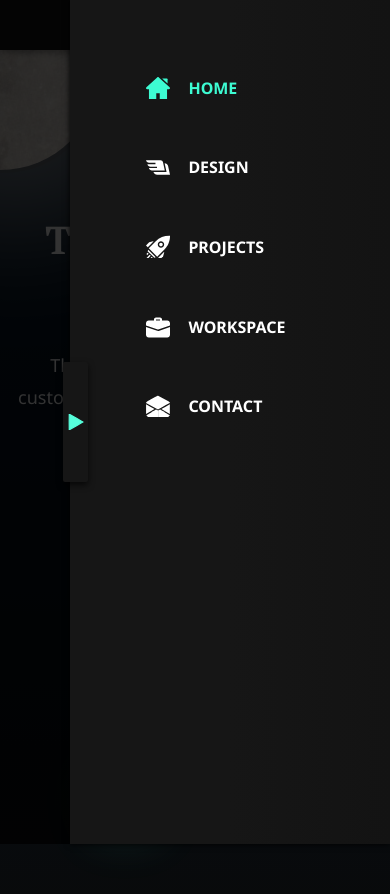
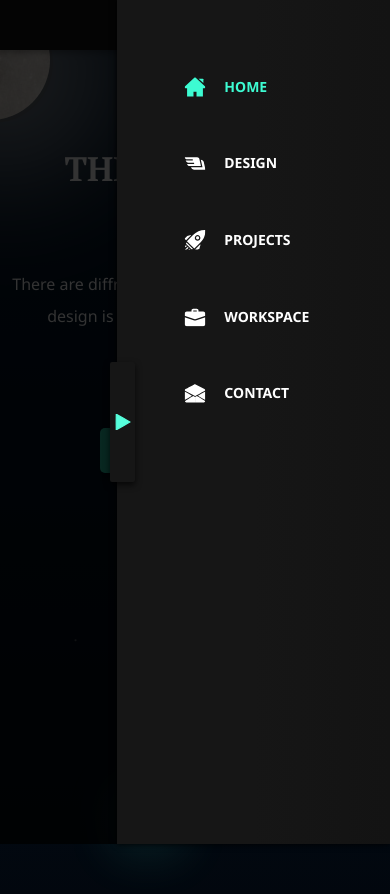
Before and after one commit to Elementarc/Portfolio, a React (Create React App) app: page /home in a window 390 px wide. Both pictures are taken after a click on the element 361 px from the left and 28 px from the top of the page. Shown: the top 894 px of the page. Built offline with nearby package versions, Linux system fonts and the light colour scheme.

Commit message:
Improvements to handy design and also removed selectIcon component plus added new backgroundGradient Design

```diff
--- a/src/app.scss
+++ b/src/app.scss
@@ -11,7 +11,7 @@ body{
     margin: 0 auto;
     overflow: hidden;
     background: rgb(0, 23, 46);
-    background: linear-gradient(180deg, rgba(0, 23, 46, 1) 0%, rgba(9, 9, 9, 1) 100%);
+    background: linear-gradient(180deg, rgba(0, 23, 46, 1) 0%, rgb(2, 6, 12) 100%);
 }
 @media (max-width: 900px){
     .App{
--- a/src/components/HomepageContent.tsx
+++ b/src/components/HomepageContent.tsx
@@ -1,6 +1,7 @@
 //components
 import React from 'react';
 import {motion} from "framer-motion"
+import ScrollDown from "./ScrollDown"
 //css
 import "./styleSheets/homeContent.scss"
 //Toggles Animation for hovering over GetStarted button.
@@ -31,10 +32,11 @@ const HomepageContent = (props: any) => {
                 </motion.div>
                 <motion.div transition={{duration: 0.8, delay: 1.3}} animate={{opacity: 1}} initial={{opacity: 0}} >
                 <button onMouseEnter={hoverButton} onMouseLeave={hoverButton} id="getStartedButton">
-                        <div>GET STARTED</div>
-                        <div id="buttonStyleBox" className="buttonStyleBox"></div>
-                    </button>
+                    <div>GET STARTED</div>
+                    <div id="buttonStyleBox" className="buttonStyleBox"></div>
+                </button>
                 </motion.div>
+                <ScrollDown/>
             </div>
         </motion.div>
     );
--- a/src/components/Moon.tsx
+++ b/src/components/Moon.tsx
@@ -19,9 +19,9 @@ const Moon = (props: any) => {
             opacity: 1,
         },
         out: {
-            transition: {duration: 0.2},
+            transition: {duration: 0.5},
             opacity: 0,
-            y: -500,
+            y: 0,
         },
     });
 
@@ -42,9 +42,9 @@ const Moon = (props: any) => {
                     opacity: 1,
                 },
                 out: {
-                    transition: {duration: 0.2},
+                    transition: {duration: 0.5},
                     opacity: 0,
-                    y: -500,
+                    y: 0,
                 },
             });
         }
@@ -62,9 +62,9 @@ const Moon = (props: any) => {
                     opacity: 1,
                 },
                 out: {
-                    transition: {duration: 0.2},
+                    transition: {duration: 0.5},
                     opacity: 0,
-                    y: -500,
+                    y: 0,
                 },
             });
         }
@@ -82,9 +82,9 @@ const Moon = (props: any) => {
                     opacity: 1,
                 },
                 out: {
-                    transition: {duration: 0.2},
+                    transition: {duration: 0.5},
                     opacity: 0,
-                    y: -500,
+                    y: 0,
                 },
             });
         }
@@ -112,7 +112,7 @@ const Moon = (props: any) => {
     },[location]);
 
     return (
-        <motion.div animate="in" exit="out" initial="initial" variants={AnimationProps} id="moon" className="moonContainer">
+        <motion.div animate="in" exit="out" initial="initial" variants={AnimationProps} id="moon"  className="moonContainer">
             <div className="moonLight"></div>
             <div className="moonLightV2"></div>
         </motion.div>
--- a/src/components/Nav.tsx
+++ b/src/components/Nav.tsx
@@ -3,8 +3,15 @@ import React, {useEffect} from "react"
 import {Link} from "react-router-dom"
 import {useLocation} from "react-router-dom"
 
+//icons
+import {ReactComponent as HomeIcon} from "../assets/icons/HomeIcon.svg"
+import {ReactComponent as DesignIcon} from "../assets/icons/DesignIcon.svg"
+import {ReactComponent as WorkIcon} from "../assets/icons/WorkIcon.svg"
+import {ReactComponent as ContactIcon} from "../assets/icons/ContactIcon.svg"
+import {ReactComponent as NavCloseIcon} from "../assets/icons/NavCloseIcon.svg"
+import {ReactComponent as ProjectsIcon} from "../assets/icons/ProjectIcon.svg"
+import {ReactComponent as MenuIcon} from "../assets/icons/MenuIcon.svg"
 //Import components
-import SelectIcon from "./SelectIcon" //SelectIcon has icon prop that takes the name of the svg. It needs to get imported to the selectIcon component
 import {motion} from "framer-motion"
 //CSS
 import "./styleSheets/nav.scss"
@@ -146,6 +153,7 @@ var interfaceAnimation = {
         opacity: 0,
     },
 }
+//COMPONENT
 const Nav = (props: any) => {
     var url = useLocation().pathname
     //componentDidMount to give navItem the right class at the beginning of pageload
@@ -157,42 +165,42 @@ const Nav = (props: any) => {
     return(
         <motion.div animate="in" exit="out" initial="initial" variants={interfaceAnimation} id="NavigationContainer" className="NavigationContainer">
             <div onClick={toggleNav} className="navOpenIcon">
-                <SelectIcon icon="MenuIcon"></SelectIcon>
+                <MenuIcon/>
             </div>
             <div onClick={toggleNav} id="navigationBlur" className="navigationBlur"></div>
             <div id="navigation" className="navigation">
                     <ul>
                         <Link className="linkHome" id="navHome" to="/home" onClick={toggleNav}>
                                 <div className="navbarListIconContainer">
-                                    <SelectIcon icon="HomeIcon"/>
+                                    <HomeIcon/>
                                 </div>
                                 HOME
                         </Link>
 
                         <Link className="linkDesign" id="navDesign" to="/design" onClick={toggleNav}>
                                 <div className="navbarListIconContainer">
-                                    <SelectIcon icon="DesignIcon"/>
+                                    <DesignIcon/>
                                 </div>
                                 DESIGN
                         </Link>
 
                         <Link className="linkProjects" id="navProjects" to="/projects" onClick={toggleNav}>
                                 <div className="navbarListIconContainer">
-                                    <SelectIcon icon="ProjectsIcon"/>
+                                    <ProjectsIcon/>
                                 </div>
                                 PROJECTS
                         </Link>
 
                         <Link className="linkWorkspace" id="navWorkspace" to="/workspace" onClick={toggleNav}>
                                 <div className="navbarListIconContainer">
-                                    <SelectIcon icon="WorkIcon"/>
+                                    <WorkIcon/>
                                 </div>
                                 WORKSPACE
                         </Link>
 
                         <Link className="linkContact" id="navContact" to="/contact" onClick={toggleNav}>
                                 <div className="navbarListIconContainer">
-                                    <SelectIcon icon="ContactIcon"/>
+                                    <ContactIcon/>
                                 </div>
                                 CONTACT
                         </Link>
@@ -200,7 +208,7 @@ const Nav = (props: any) => {
 
                     <button onClick={toggleNav} className="navCloseButton">
                         <div className="navCloseIcon">
-                            <SelectIcon icon="NavCloseIcon"/>
+                            <NavCloseIcon/>
                         </div>
                     </button>
                 </div>
--- a/src/components/ScrollDown.tsx
+++ b/src/components/ScrollDown.tsx
@@ -1,13 +1,31 @@
-import React from 'react';
+import React, {useEffect} from 'react';
+import {motion} from "framer-motion"
 import "./styleSheets/scrollDown.scss"
-import SelectIcon from "./SelectIcon"
 
+//icons
+import {ReactComponent as ScrollDownIcon} from "../assets/icons/DownArrowIcon.svg"
 
+//Props for animation
+var interfaceAnimation = {
+    initial: {
+        opacity: 0,
+    },
+    in: {
+        transition: {delay: 2, duration: 1},
+        opacity: 1,
+    },
+    out: {
+        transition: {duration: 0.2},
+        opacity: 0,
+    },
+}
 const ScrollDown = () => {
-    function scrolldownContainer(scrollY: number) {
+    function scrolldownContainer() {
         var getScrolldownContainer = document.getElementById("ScrolldownContainer") as HTMLDivElement
+        var scrollY: number = window.scrollY
 
         if(scrollY > 1){
+            getScrolldownContainer.style.transition = "0.2s ease-in-out"
             getScrolldownContainer.style.opacity = "0"
         }
         else{
@@ -15,17 +33,17 @@ const ScrollDown = () => {
         }
     }
 
-
-    window.addEventListener("scroll", () =>{
-        var scrollY: number = window.scrollY
-
-        scrolldownContainer(scrollY)
-    })
+    useEffect(() => {
+        window.addEventListener("scroll", scrolldownContainer)
+        return () => {
+            window.removeEventListener("scroll", scrolldownContainer)
+        };
+    }, []);
 
     return (
-        <div id="ScrolldownContainer" className="ScrolldownContainer">
-            <SelectIcon icon="DownArrowIcon"></SelectIcon>
-        </div>
+        <motion.div initial="initial" exit="out" animate="in" variants={interfaceAnimation} id="ScrolldownContainer" className="ScrolldownContainer">
+            <ScrollDownIcon/>
+        </motion.div>
     );
 }
 
--- a/src/components/SelectIcon.tsx
+++ /dev/null
@@ -1,31 +0,0 @@
-import React from "react"
-import {ReactComponent as HomeIcon} from "../assets/icons/HomeIcon.svg"
-import {ReactComponent as DesignIcon} from "../assets/icons/DesignIcon.svg"
-import {ReactComponent as WorkIcon} from "../assets/icons/WorkIcon.svg"
-import {ReactComponent as ContactIcon} from "../assets/icons/ContactIcon.svg"
-import {ReactComponent as NavCloseIcon} from "../assets/icons/NavCloseIcon.svg"
-import {ReactComponent as ProjectsIcon} from "../assets/icons/ProjectIcon.svg"
-import {ReactComponent as MenuIcon} from "../assets/icons/MenuIcon.svg"
-import {ReactComponent as DownArrowIcon} from "../assets/icons/DownArrowIcon.svg"
-//Import component
-
-const SelectIcon = (props: any) =>{ //props: icon="HomeIcon" Property always has to be called like the icon file name.
-
-   var icons: any = {
-      "HomeIcon": <HomeIcon/>,
-      "DesignIcon": <DesignIcon/>,
-      "WorkIcon": <WorkIcon/>,
-      "ContactIcon": <ContactIcon/>,
-      "NavCloseIcon": <NavCloseIcon/>,
-      "ProjectsIcon": <ProjectsIcon/>,
-      "MenuIcon": <MenuIcon/>,
-      "DownArrowIcon": <DownArrowIcon/>,
-   }
-
-
-   return (
-      icons[props.icon]
-   )
-}
-
-export default SelectIcon
--- a/src/components/styleSheets/homeContent.scss
+++ b/src/components/styleSheets/homeContent.scss
@@ -145,7 +145,7 @@
     .homeContent {
         display: flex;
         margin-top: 0;
-        margin-top: 7rem;
+        margin-top: 3rem;
         flex-direction: column;
         align-items: center;
         color: white;
@@ -163,20 +163,20 @@
                 display: block;
                 text-align: center;
                 font-family: "PT Serif";
-                font-size: 20px;
+                font-size: 18px;
                 margin: 5rem 0 0rem 0rem;
             }
             h2{
                 display: block;
                 text-align: center;
                 font-family: "PT Serif";
-                font-size: 39px;
+                font-size: 34px;
                 margin: -0.4rem 0 0rem 0;
             }
             p{
                 display: block;
                 text-align: center;
-                font-size: 18px;
+                font-size: 16px;
                 margin: 2rem 0 0rem 0rem;
                 line-height: 2rem;
                 font-family: "Noto Sans";
@@ -184,19 +184,19 @@
             }
             button{
                 position: relative;
-                width: 210px;
-                height: 46px;
+                width: 190px;
+                height: 45px;
                 background: linear-gradient(90deg, #27c5a4 0%, #005341 100%);
                 box-shadow: 3px 3px 6px 0px rgba(0, 0, 0, 0.384);
                 border-radius: 5px;
                 border-style: none;
                 color: white;
-                font-size: 17px;
+                font-size: 16px;
                 font-family: "PT Serif";
                 letter-spacing: 1px;
                 font-weight: 700;
                 outline: none;
-                margin: 5rem 0 0rem 0rem;
+                margin: 4rem 0 0rem 0rem;
 
                 .buttonStyleBox {
                     position: absolute;
--- a/src/components/styleSheets/nav.scss
+++ b/src/components/styleSheets/nav.scss
@@ -10,6 +10,7 @@
     width: 100%;
     max-width: 2400px;
     height: 100%;
+    min-height: 100%;
 
     .navigationBlur {
         position: fixed;
@@ -275,10 +276,11 @@
             top: 0;
             right: 0;
             opacity: 0;
-            max-width: 20rem;
-            width: 90%;
+            max-width: 18rem;
+            width: 70%;
             box-shadow: black 0px 0px 6px;
             height: 100%;
+            min-height: 100%;
             background: linear-gradient(90deg, #161616 50%, #131313 100%);
             transition: 0.3s ease-in-out;
 
@@ -286,13 +288,12 @@
                 margin-top: 3rem;
                 list-style: none;
 
-
                 a{
                     text-decoration: none;
                     display: block;
-                    padding: 1.8rem 0 1.8rem 25%;
+                    padding: 1.8rem 0 1.8rem 26%;
                     color: white;
-                    font-size: 16px;
+                    font-size: 14px;
                     font-family: "Noto Sans";
                     font-weight: 700;
                     transition: 0.1s ease-in-out;
@@ -303,8 +304,8 @@
                         display: inline-block;
                         top: 1px;
                         margin-right: 1.4rem;
-                        height: 16px;
-                        width: 16px;
+                        height: 14px;
+                        width: 14px;
                     }
                 }
                 a:hover{
--- a/src/components/styleSheets/scrollDown.scss
+++ b/src/components/styleSheets/scrollDown.scss
@@ -1,60 +1,29 @@
 .ScrolldownContainer {
     position: fixed;
+    left: 0;
+    bottom: 1rem;
     pointer-events: none;
-    transition: 0.2s ease-in-out;
     opacity: 1;
-    bottom: 1rem;
     transform: translateY(10px);
     z-index: 1;
-    height: 30px;
+    height: 25px;
     width: 100%;
     max-width: 2400px;
     animation: ScrollDownIconAnimation 0.5s infinite;
     animation-direction: alternate;
 }
 
-@media (max-width: 1200px){
+@media (max-width: 900px) {
     .ScrolldownContainer {
-        position: fixed;
+        position: relative;
+        left: unset;
+        margin-top: 2rem;
+        bottom: unset;
         pointer-events: none;
-        transition: 0.2s ease-in-out;
         opacity: 1;
-        bottom: 1rem;
         transform: translateY(10px);
         z-index: 1;
-        height: 30px;
-        width: 100%;
-        max-width: 2400px;
-        animation: ScrollDownIconAnimation 0.5s infinite;
-        animation-direction: alternate;
-    }
-}
-@media (max-width: 900px){
-    .ScrolldownContainer {
-        position: fixed;
-        pointer-events: none;
-        transition: 0.2s ease-in-out;
-        opacity: 1;
-        bottom: 6rem;
-        transform: translateY(10px);
-        z-index: 1;
-        height: 24px;
-        width: 100%;
-        max-width: 2400px;
-        animation: ScrollDownIconAnimation 0.5s infinite;
-        animation-direction: alternate;
-    }
-}
-@media (max-height: 700px){
-    .ScrolldownContainer {
-        position: fixed;
-        pointer-events: none;
-        transition: 0.2s ease-in-out;
-        opacity: 1;
-        bottom: 1rem;
-        transform: translateY(10px);
-        z-index: 1;
-        height: 24px;
+        height: 20px;
         width: 100%;
         max-width: 2400px;
         animation: ScrollDownIconAnimation 0.5s infinite;
--- a/src/components/styleSheets/sectionManager.scss
+++ b/src/components/styleSheets/sectionManager.scss
@@ -134,7 +134,7 @@
     .SectionContainer {
         position: fixed;
         pointer-events: visible;
-        bottom: 1rem;
+        bottom: 0;
         top: unset;
         margin: 0;
         display: flex;
@@ -149,6 +149,7 @@
             display: flex;
             flex-direction: row;
             justify-content: center;
+            align-items: center;
             width: 100%;
             height: 100%;
             min-height: unset;
@@ -160,10 +161,10 @@
             a{
                 display: flex;
                 align-items: center;
-                margin: 1rem;
-                height: 14px;
+                margin: 0.7rem;
+                height: 10px;
                 border-radius: 50%;
-                width: 14px;
+                width: 10px;
                 transition: 0.2s ease-in-out;
                 background-color: #575757;
 
--- a/src/pages/Homepage.tsx
+++ b/src/pages/Homepage.tsx
@@ -6,7 +6,6 @@ import Backgrounds from "../components/Backgrounds"
 import Moon from "../components/Moon"
 import SectionManager from "../components/SectionManager"
 import HomepageContent from "../components/HomepageContent"
-import ScrollDown from "../components/ScrollDown"
 import {AnimatePresence, motion} from "framer-motion"
 //CSS
 import "./styleSheetPage/homepage.scss"
@@ -41,7 +40,6 @@ const HomepageContainer = (props: any) => {
             <Backgrounds/>
             <SectionManager/>
             <Moon/>
-            <ScrollDown/>
         </motion.div>
     );
 }
```
Also changed, not shown: src/components/styleSheets/moon.scss (+40 -1 lines), src/assets/icons/DownArrowIcon.svg.
